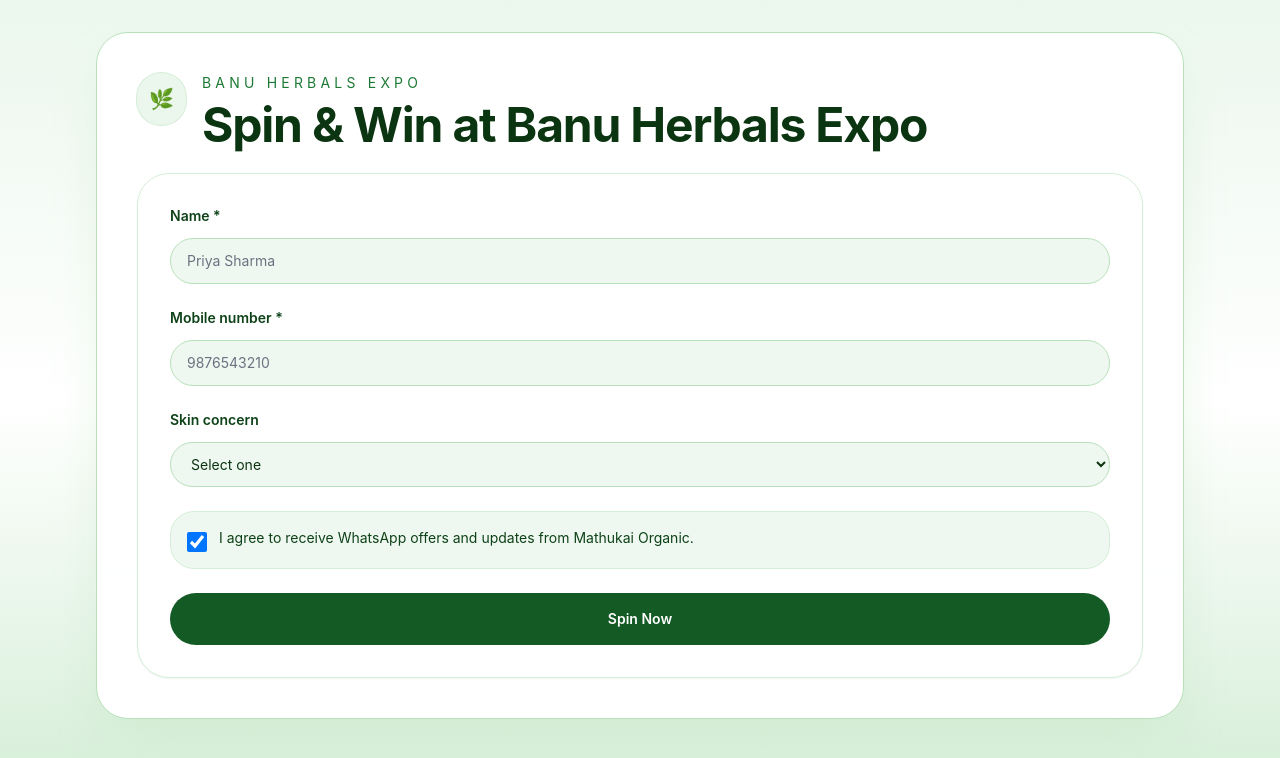
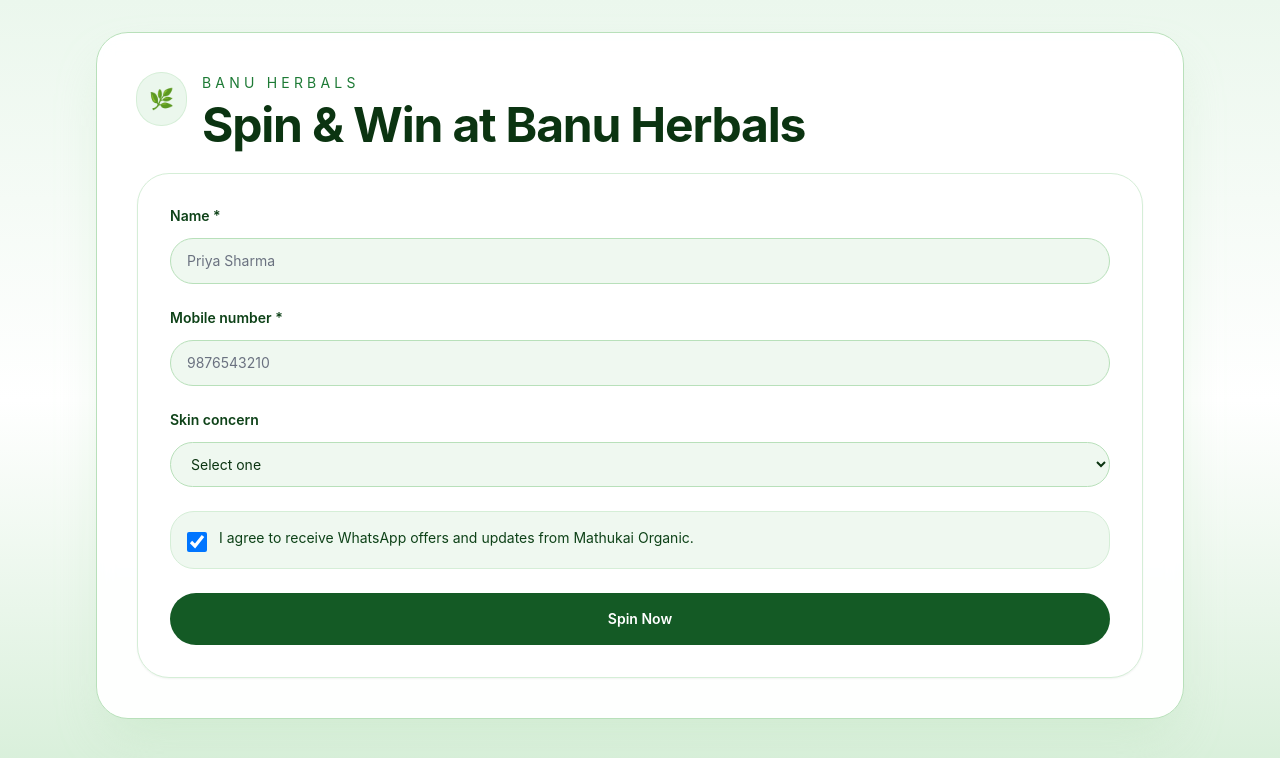
Before and after one commit to ramchand2009/mathukai-expo-spin, a Next.js app: page / in a window 1280 px wide. Shown: the top 758 px of the page. Built offline with nearby package versions, Linux system fonts and the light colour scheme.

Commit message:
Remove Expo from brand text

```diff
--- a/app/layout.tsx
+++ b/app/layout.tsx
@@ -2,8 +2,8 @@
 import './globals.css'
 
 export const metadata: Metadata = {
-  title: 'Banu Herbals Expo Spin Wheel',
-  description: 'Expo spin & win landing page for Banu Herbals visitors.',
+  title: 'Banu Herbals Spin Wheel',
+  description: 'Spin & win landing page for Banu Herbals visitors.',
 }
 
 export default function RootLayout({ children }: { children: React.ReactNode }) {
--- a/app/page.tsx
+++ b/app/page.tsx
@@ -16,7 +16,7 @@
   const [feedback, setFeedback] = useState<string>('')
 
   const heading = useMemo(() => {
-    if (stage === 'form') return 'Spin & Win at Banu Herbals Expo'
+    if (stage === 'form') return 'Spin & Win at Banu Herbals'
     if (stage === 'spin') return 'Ready to Spin?'
     return 'Congratulations 🎉'
   }, [stage])
@@ -85,7 +85,7 @@
                   <div className="text-xl font-semibold">🌿</div>
                 </div>
                 <div>
-                  <p className="text-sm uppercase tracking-[0.3em] text-brand-600">Banu Herbals Expo</p>
+                  <p className="text-sm uppercase tracking-[0.3em] text-brand-600">Banu Herbals</p>
                   <h1 className="mt-2 text-4xl font-bold tracking-tight text-brand-900 sm:text-5xl">
                     {heading}
                   </h1>
```
Also changed, not shown: 1 other file (tests, documents, lock files or other folders).
